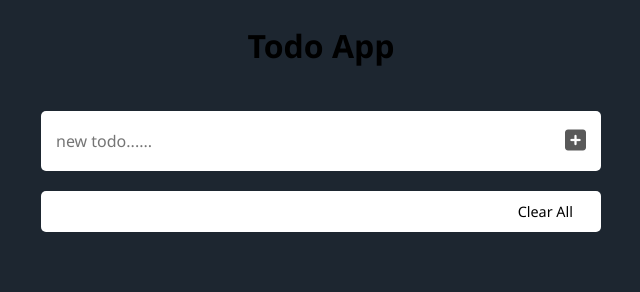
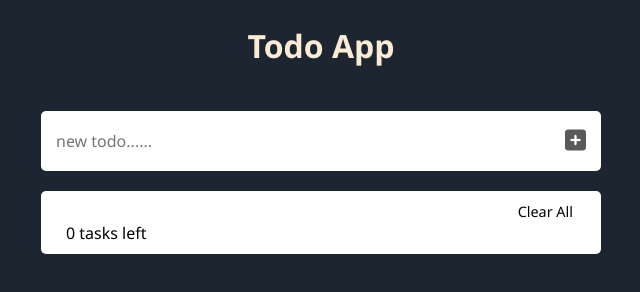
Before and after one commit to cmbharat/Todo-App-with-JS, a website: page index.html in a window 1280 px wide. Both pictures are taken after a click on the link "Clear All". Shown: the whole page, without its empty margins (319-959 px from the left). Drawn offline with Linux system fonts and the light colour scheme.

Commit message:
cleaned up the code and added Count of todos

```diff
--- a/index.html
+++ b/index.html
@@ -32,7 +32,7 @@
                 <ul>
 
                 </ul>
-
+                <span class="todoCount" id="todoCount"></span>
             </div>
         </div>
     </div>
--- a/index.js
+++ b/index.js
@@ -7,15 +7,12 @@ function handleSubmitForm(e) {
   e.preventDefault();
   let input = document.getElementById("task");
   if (input.value != "") {
-    console.log(input.value);
     addTodo(input.value);
   }
   input.value = "";
 }
 
 function handleDeleteOrCheck(e) {
-  //   e.preventDefault();
-  console.log(e.target.name);
   if (e.target.name == "deleteButton") {
     deleteTodo(e);
   }
@@ -26,6 +23,7 @@ function handleDeleteOrCheck(e) {
 
 function handleClearAll() {
   document.querySelector("ul").innerHTML = "";
+  todoCount();
 }
 
 function checkTodo(e) {
@@ -39,9 +37,9 @@ function checkTodo(e) {
 }
 
 function deleteTodo(e) {
-  console.log("inside delete");
   let item = e.target.parentNode;
   item.remove();
+  todoCount();
 }
 
 function addTodo(todo) {
@@ -56,4 +54,15 @@ function addTodo(todo) {
 
   li.classList.add("todo-list-item");
   ul.appendChild(li);
+  todoCount();
 }
+
+function todoCount() {
+  let ul = document.querySelector("ul");
+  let listItemCount = ul.getElementsByTagName("li");
+
+  let countElement = document.getElementById("todoCount");
+  let count = listItemCount.length;
+
+  countElement.innerHTML = `${count} tasks left`;
+}
--- a/style.css
+++ b/style.css
@@ -2,20 +2,21 @@
   margin: 0;
   padding: 0;
   box-sizing: border-box;
-
 }
 
 body {
   background-color: #1d2630;
 }
-
+h1 {
+  color: antiquewhite;
+}
 .container {
   width: 600px;
   display: flex;
   justify-content: center;
   flex-direction: column;
   margin: auto;
-    font-family: 'Segoe UI', Tahoma, Geneva, Verdana, sans-serif;
+  font-family: "Segoe UI", Tahoma, Geneva, Verdana, sans-serif;
 }
 
 .heading {
@@ -36,7 +37,6 @@ form {
   padding: 15px;
   border-radius: 5px;
   display: flex;
-
 }
 
 input[type="text"] {
@@ -44,7 +44,7 @@ input[type="text"] {
   outline: 0;
   border: none;
   font-size: 1rem;
-    font-family: 'Segoe UI', Tahoma, Geneva, Verdana, sans-serif;
+  font-family: "Segoe UI", Tahoma, Geneva, Verdana, sans-serif;
   color: #595959;
   flex-grow: 1;
 }
@@ -61,7 +61,7 @@ button:hover {
   color: lightgrey;
 }
 
-.todoList{
+.todoList {
   background-color: #ffffff;
   border-radius: 5px;
   margin-top: 20px;
@@ -69,28 +69,30 @@ button:hover {
   height: 100%;
 }
 
-ul{
+ul {
   padding-left: 0px;
   list-style: none;
 }
-li{
+li {
   display: flex;
   align-items: center;
   border-bottom: 1px solid lightgray;
   padding: 15px 0;
   font-size: 1rem;
   color: #595959;
-
+}
+li button {
+  padding: 0px 4px;
 }
 
-i{
+i {
   pointer-events: none;
 }
-.todo-item{
+.todo-item {
   flex-grow: 1;
 }
 
-.clearAll{
+.clearAll {
   display: flex;
   justify-content: flex-end;
   cursor: pointer;
@@ -98,6 +100,6 @@ i{
   font-size: 0.9rem;
 }
 
-.clearAll:hover{
+.clearAll:hover {
   color: lightcoral;
 }
```
Lines whose indentation alone changed are shown as unchanged.
